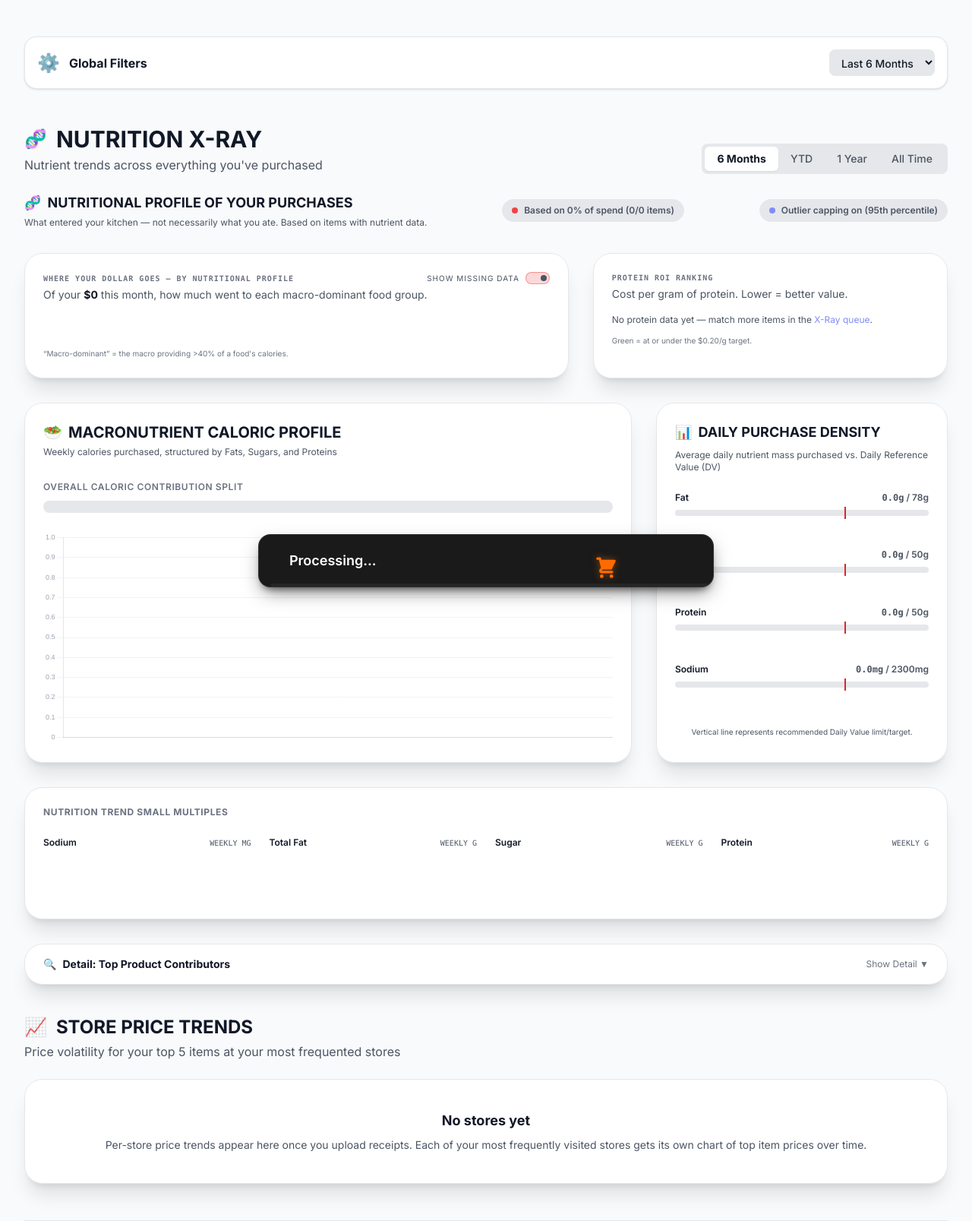
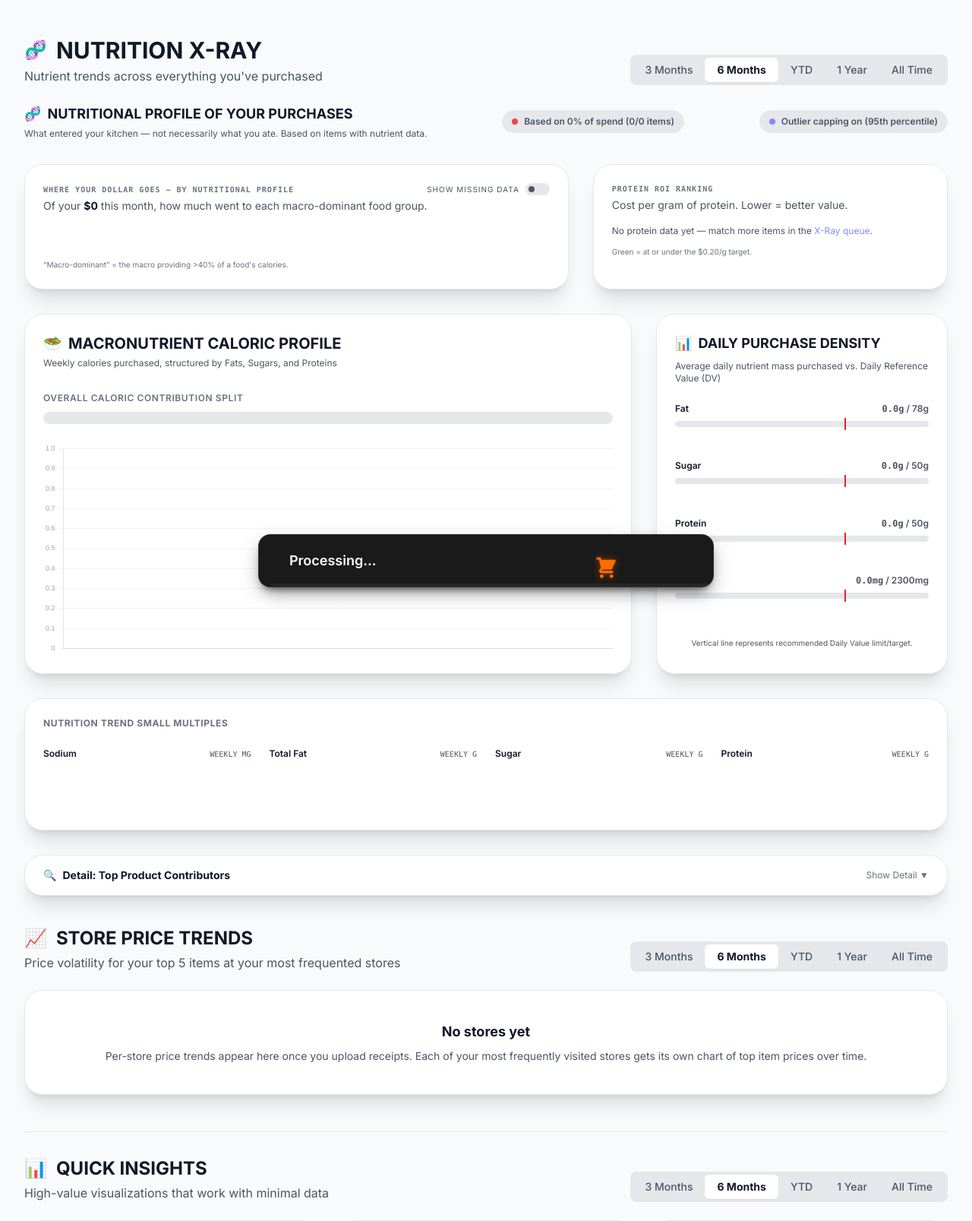
Before and after one commit to smcgarrigle/ihavethereceipts, a FastAPI app: page /trends in a window 1280 px wide. Shown: the part 135-1742 px from the top of the page at 76% size. Run offline with FastAPI, Linux system fonts and the light colour scheme; data that the repository does not hold is empty; parts of the project's set-up code (start-up, migrations or seed data) failed here and were passed over.

Commit message:
fix(trends): one time-range control per section, drop Global Filters card
The Global Filters card and the Nutrition X-Ray button row drove the
same time_range parameter, so the page shipped two controls for one
filter. (The USDA row only looks like a third: it drives
usda_time_range and filters just the donut, so it is left alone.)

Remove the card and give each section -- Nutrition X-Ray, Store Price
Trends, Quick Insights -- its own copy of the control, so every section
states the range it is actually showing. The groups are rendered from a
single macro and carry no ids, since three copies would collide;
setTimeRange() re-syncs them all by [data-range] so they can never
disagree about the active range.

The form survives as a hidden field carrier -- it is the mechanism all
three setters write into and trigger -- with the visible <select>
replaced by a hidden input. It must stay the first <form> on the page,
which is now noted in the template.

Keeps the 3 Months option, which existed only in the removed <select>
and would otherwise have silently disappeared. Also defaults the
nutrition "Show Missing Data" toggle off: the Missing USDA Data slice
dominates the breakdown and buries the real macro split.

Verified in Chromium: clicking 3 Months in the last group moves all
three groups, updates the hidden field, and redraws 8 of 14 charts.

Co-Authored-By: Claude Opus 5 <noreply@anthropic.com>

```diff
--- a/backend/templates/components/nutrition_bi.html
+++ b/backend/templates/components/nutrition_bi.html
@@ -4,7 +4,9 @@
    old dashboard shell never displayed. #}
 <div class="grid grid-cols-1 lg:grid-cols-5 gap-8"
      x-data="{
-           showMissing: true,
+           {# Off by default: the "Missing USDA Data" slice dominates the breakdown
+              and buries the real macro split. Toggle on to see coverage. #}
+           showMissing: false,
            biData: null,
            init() {
                fetch('/api/analytics/bi-dashboard')
--- a/backend/templates/pages/trends.html
+++ b/backend/templates/pages/trends.html
@@ -14,27 +14,33 @@
 {% endblock %}
 
 {% block content %}
+{# One time_range control per section, all driving the same hidden field, so each
+   section states the range it is showing. setTimeRange() re-syncs every group by
+   [data-range], which is why these carry no ids — three copies would collide. #}
+{% macro time_range_group(label) %}
+<div class="time-range-group flex bg-bgSkeleton rounded-lg p-1 overflow-x-auto max-w-full no-scrollbar"
+     role="group" aria-label="{{ label }}">
+    {# 3m came from the old Global Filters select; kept here so removing that card
+       does not quietly drop a range the user could previously pick. #}
+    {% for value, text in [('3m', '3 Months'), ('6m', '6 Months'), ('ytd', 'YTD'), ('year', '1 Year'), ('all', 'All Time')] %}
+    <button type="button" onclick="setTimeRange('{{ value }}')" data-range="{{ value }}"
+        class="{% if value == '6m' %}px-4 py-1.5 text-sm font-bold rounded-md bg-bgInput shadow-sm text-textBase transition-all whitespace-nowrap{% else %}px-4 py-1.5 text-sm font-medium rounded-md text-textMuted hover:text-gray-900 dark:hover:text-white transition-all whitespace-nowrap{% endif %}">{{ text }}</button>
+    {% endfor %}
+</div>
+{% endmacro %}
 <div class="space-y-12">
     {% include "components/insights_subnav.html" %}
 
-    <!-- Global Chart Filters (HTMX) -->
-    <div class="bg-bgCard rounded-2xl shadow p-4 flex flex-col md:flex-row gap-4 justify-between items-center border border-borderDefault">
-        <div class="flex items-center gap-3">
-            <span class="text-2xl">⚙️</span>
-            <span class="font-bold text-textBase">Global Filters</span>
-        </div>
-        <form hx-get="/api/trends/fragment/all-charts" hx-target="#htmx-scripts" hx-trigger="change" class="flex flex-wrap gap-4 items-center">
-            <select name="time_range" aria-label="Time range"
-                class="bg-bgSkeleton text-textBase rounded-lg px-3 py-2 text-sm border-none focus:ring-2 focus:ring-blue-500 font-medium">
-                <option value="3m">Last 3 Months</option>
-                <option value="6m" selected>Last 6 Months</option>
-                <option value="year">Last 1 Year</option>
-                <option value="all">All Time</option>
-            </select>
+    {# Carries the chart filter state. It has no UI of its own — the visible
+       controls are the per-section time_range groups below (see the time_range
+       macro) and the USDA group, which write into these fields and fire the
+       change that reloads every chart. Must remain the first <form> on the
+       page: the setters trigger it as htmx.trigger("form", "change"). #}
+    <form hx-get="/api/trends/fragment/all-charts" hx-target="#htmx-scripts" hx-trigger="change" class="hidden">
+        <input type="hidden" name="time_range" id="time_range_input" value="6m">
         <input type="hidden" name="usda_time_range" id="usda_time_range_input" value="6m">
         <input type="hidden" name="nutrient_type" id="nutrient_type_input" value="sugar">
     </form>
-    </div>
 
     <div id="htmx-scripts"></div>
 
@@ -51,12 +57,7 @@
                 <p class="text-textMuted mt-1">Nutrient trends across everything you've purchased</p>
             </div>
 
-            <div class="flex bg-bgSkeleton rounded-lg p-1 overflow-x-auto max-w-full no-scrollbar">
-                <button onclick="setTimeRange('6m')" id="btn-6m" class="px-4 py-1.5 text-sm font-bold rounded-md bg-bgInput shadow-sm text-textBase transition-all whitespace-nowrap">6 Months</button>
-                <button onclick="setTimeRange('ytd')" id="btn-ytd" class="px-4 py-1.5 text-sm font-medium rounded-md text-textMuted hover:text-gray-900 dark:hover:text-white transition-all whitespace-nowrap">YTD</button>
-                <button onclick="setTimeRange('year')" id="btn-year" class="px-4 py-1.5 text-sm font-medium rounded-md text-textMuted hover:text-gray-900 dark:hover:text-white transition-all whitespace-nowrap">1 Year</button>
-                <button onclick="setTimeRange('all')" id="btn-all" class="px-4 py-1.5 text-sm font-medium rounded-md text-textMuted hover:text-gray-900 dark:hover:text-white transition-all whitespace-nowrap">All Time</button>
-            </div>
+            {{ time_range_group('Time range for nutrition charts') }}
         </div>
 
         <!-- NUTRITIONAL ANALYTICS & MACRO PROFILE SECTION -->
@@ -286,11 +287,15 @@
         </div>
 
         <!-- 2. Per-store price charts -->
-        <div class="pt-4">
+        <div class="pt-4 flex flex-col sm:flex-row justify-between items-start sm:items-end gap-4">
+            <div>
                 <h2 class="text-2xl font-bold text-textBase flex items-center gap-3">
                     <span class="text-2xl">📈</span> STORE PRICE TRENDS
                 </h2>
                 <p class="text-textMuted mt-1">Price volatility for your top 5 items at your most frequented stores</p>
+            </div>
+
+            {{ time_range_group('Time range for store price charts') }}
         </div>
 
         {% if stores %}
@@ -330,11 +335,15 @@
 
     <!-- Low-Data Bootstrap Charts -->
     <div class="space-y-6 pt-8 border-t border-borderDefault">
+        <div class="flex flex-col sm:flex-row justify-between items-start sm:items-end gap-4">
             <div>
                 <h2 class="text-2xl font-bold text-textBase flex items-center gap-3">
                     <span class="text-2xl">📊</span> QUICK INSIGHTS
                 </h2>
                 <p class="text-textMuted mt-1">High-value visualizations that work with minimal data</p>
+            </div>
+
+            {{ time_range_group('Time range for quick insights charts') }}
         </div>
 
         <div class="grid grid-cols-1 lg:grid-cols-3 gap-6">
@@ -692,23 +701,21 @@
         }
 
 
+    const TIME_RANGE_ON = "px-4 py-1.5 text-sm font-bold rounded-md bg-bgInput shadow-sm text-textBase transition-all whitespace-nowrap";
+    const TIME_RANGE_OFF = "px-4 py-1.5 text-sm font-medium rounded-md text-textMuted hover:text-gray-900 dark:hover:text-white transition-all whitespace-nowrap";
+
     function setTimeRange(range) {
-        document.querySelector("form select[name='time_range']").value = range;
+        document.getElementById("time_range_input").value = range;
         htmx.trigger("form", "change");
 
         currentTimeRange = range;
 
-        // Update button styles
-        const buttons = ['6m', 'ytd', 'year', 'all'];
-        buttons.forEach(b => {
-            const el = document.getElementById(`btn-${b}`);
-            if (b === range) {
-                el.className = "px-4 py-1.5 text-sm font-bold rounded-md bg-bgInput shadow-sm text-textBase transition-all whitespace-nowrap";
-            } else {
-                el.className = "px-4 py-1.5 text-sm font-medium rounded-md text-textMuted hover:text-gray-900 dark:hover:text-white transition-all whitespace-nowrap";
-            }
+        // Every section carries its own copy of this control, so they all have to
+        // move together — otherwise one section would advertise a range it isn't
+        // showing.
+        document.querySelectorAll('.time-range-group [data-range]').forEach(function (el) {
+            el.className = el.dataset.range === range ? TIME_RANGE_ON : TIME_RANGE_OFF;
         });
-
     }
 
 
```
Lines whose indentation alone changed are shown as unchanged.
